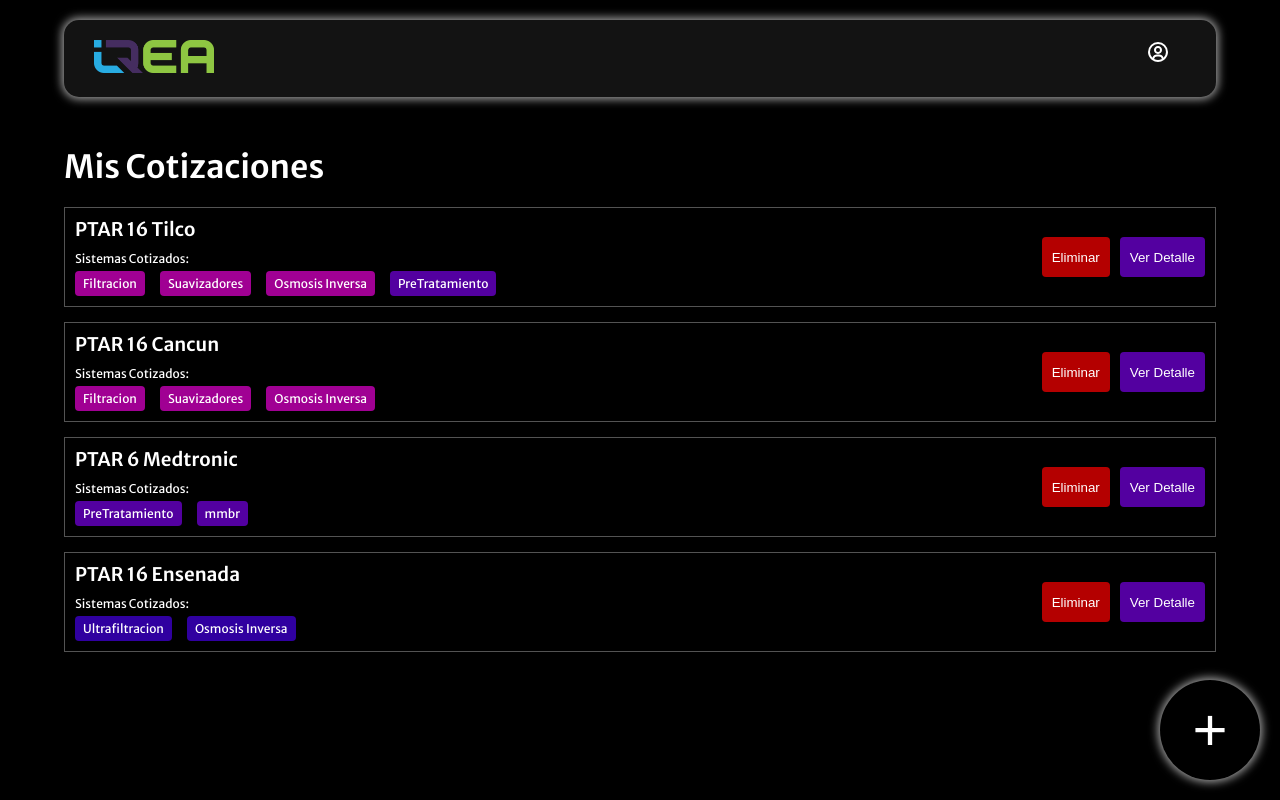
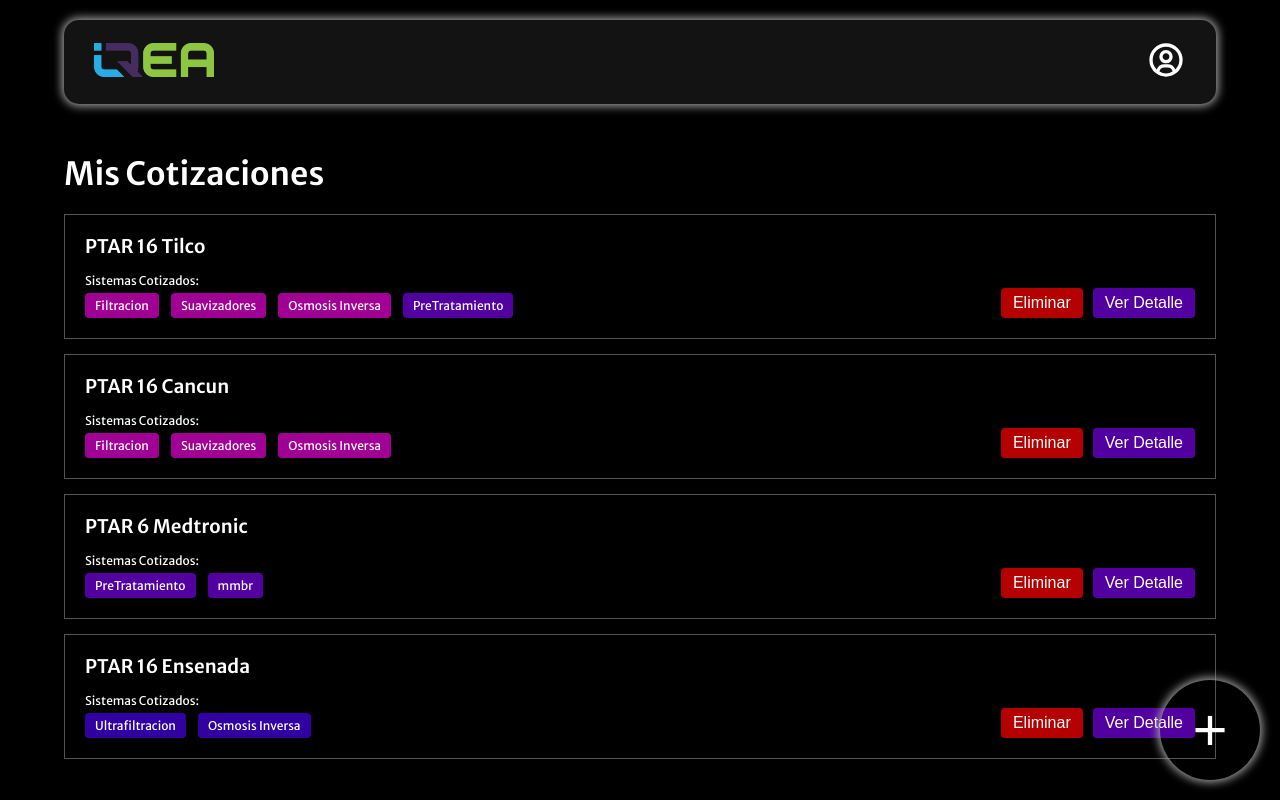
Before and after one commit to juliosantacruz/iqeaEstimator, a Next.js app: page /inicio in a window 1280 px wide. Built offline with nearby package versions, Linux system fonts and the light colour scheme.

Commit message:
styles update

```diff
--- a/src/Forms/NewCotizacion/NewCotizacion.tsx
+++ b/src/Forms/NewCotizacion/NewCotizacion.tsx
@@ -11,7 +11,6 @@ export default function NewCotizacion(props: any) {
   const {
     register,
     handleSubmit,
-    formState: { errors, isValid, dirtyFields },
 
   } = useForm();
 
--- a/src/Layout/Navbar/Navbar.scss
+++ b/src/Layout/Navbar/Navbar.scss
@@ -7,7 +7,7 @@ header {
   nav {
     display: flex;
     flex-direction: row;
-    // align-items: center;
+    align-items: center;
     justify-content: space-between;
 
     height: 100%;
@@ -41,9 +41,11 @@ header {
     }
 
     .dev-logo {
-      width: 60px;
+      margin-right: 20px;
+
+      width: 40px;
       img {
-        width: auto;
+        width: 100%;
         height: 100%;
       }
     }
--- a/src/components/ListElementCotizacion/ListElementCotizacion.scss
+++ b/src/components/ListElementCotizacion/ListElementCotizacion.scss
@@ -1,13 +1,14 @@
 .listElement {
   display: flex;
-  flex-direction: row;
+  flex-direction: column;
   justify-content: space-between;
-  align-items: center;
-  gap: 30px;
+  // align-items: center;
+  gap: 15px;
   border: 1px solid rgb(83, 83, 83);
   // box-shadow: var(--shadow-box);
   padding: 10px;
   .listContent {
+    align-self: flex-start;
     display: flex;
     flex-direction: column;
     gap: 10px;
@@ -23,32 +24,100 @@
 
     ul {
       display: flex;
-      gap: 15px;
-      li{
-        padding: 5px 8px;
+      flex-wrap: wrap;
+      gap: 8px;
+      li {
+        display: flex;
+        justify-content: center;
+        align-items: center;
+        padding: 2px 4px;
         border-radius: 4px;
         font-size: 12px;
       }
     }
   }
 
-  .listButton{
+  .listButton {
+    align-self: flex-end;
     display: flex;
     gap: 10px;
-    button{
+    button {
       min-width: 60px;
-      padding: 0 10px;
+      padding: 6px 12px;
+      height: 100%;
     }
 
-    button:active{
+    button:active {
       transform: translateY(3px);
     }
-    .delete{
+    .delete {
       background-color: rgb(180, 0, 0);
-
     }
-    .details{
+    .details {
       background-color: rgb(83, 0, 160);
     }
   }
+
+  @include media-up(sm) {
+    gap: 30px;
+    padding: 20px;
+    .listContent {
+      gap: 15px;
+
+      ul {
+        gap: 12px;
+        li {
+          padding: 5px 10px;
+        }
+      }
+    }
+  }
+
+  @include media-up(md) {
+    flex-direction: row;
+
+    .listButton {
+      display: flex;
+      gap: 10px;
+      button {
+       font-size: 16px;
+        height: 100%;
+      }
+
+      button:active {
+        transform: translateY(3px);
+      }
+      .delete {
+        background-color: rgb(180, 0, 0);
+      }
+      .details {
+        background-color: rgb(83, 0, 160);
+      }
+    }
+  }
 }
+
+// .listContent {
+//   display: flex;
+//   flex-direction: column;
+//   gap: 10px;
+
+//   .listHeader {
+//     display: flex;
+//   }
+
+//   .listFooter p {
+//     font-size: 12px;
+//     margin-bottom: 5px;
+//   }
+
+//   ul {
+//     display: flex;
+//     gap: 15px;
+//     li{
+//       padding: 5px 8px;
+//       border-radius: 4px;
+//       font-size: 12px;
+//     }
+//   }
+// }
```
Also changed, not shown: src/app/loading.tsx (added, +7 -0 lines), src/app/not-found.tsx (added, +30 -0 lines), src/app/notFound.scss (added, +51 -0 lines), src/assets/notFoundImage.png (added).
